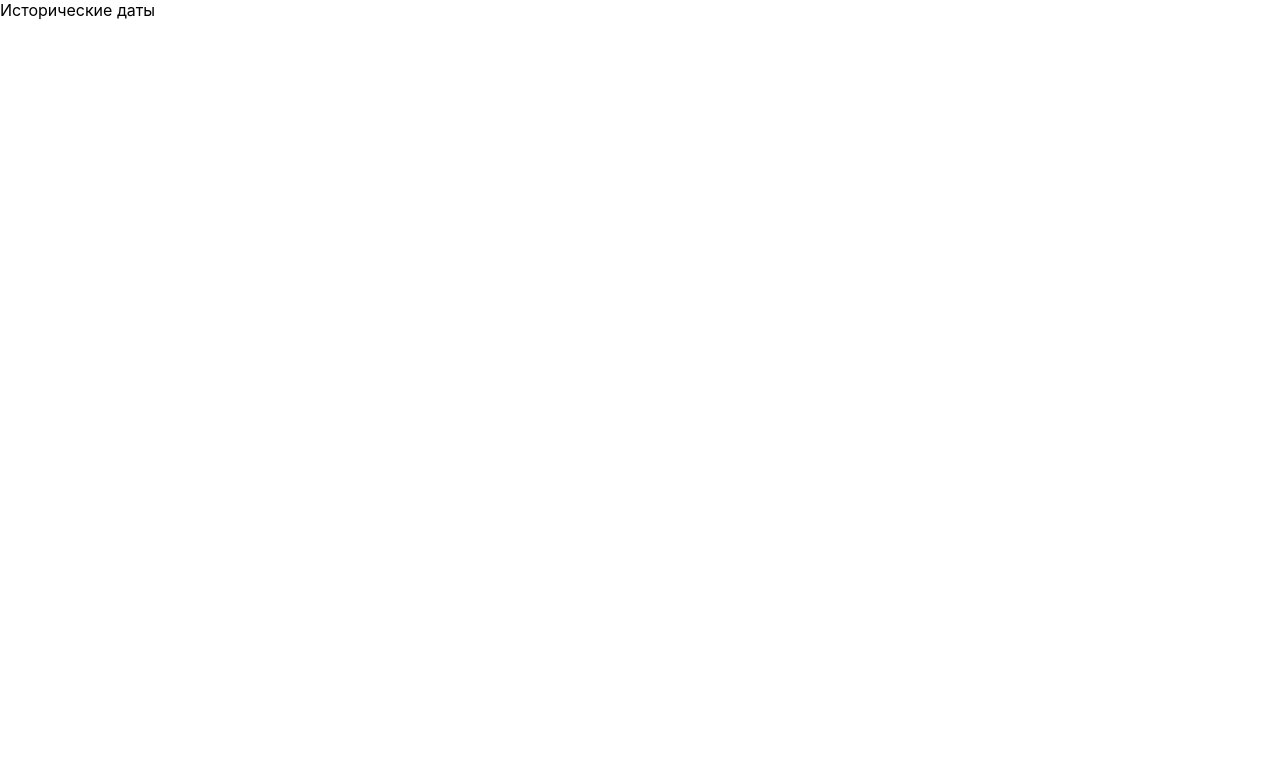
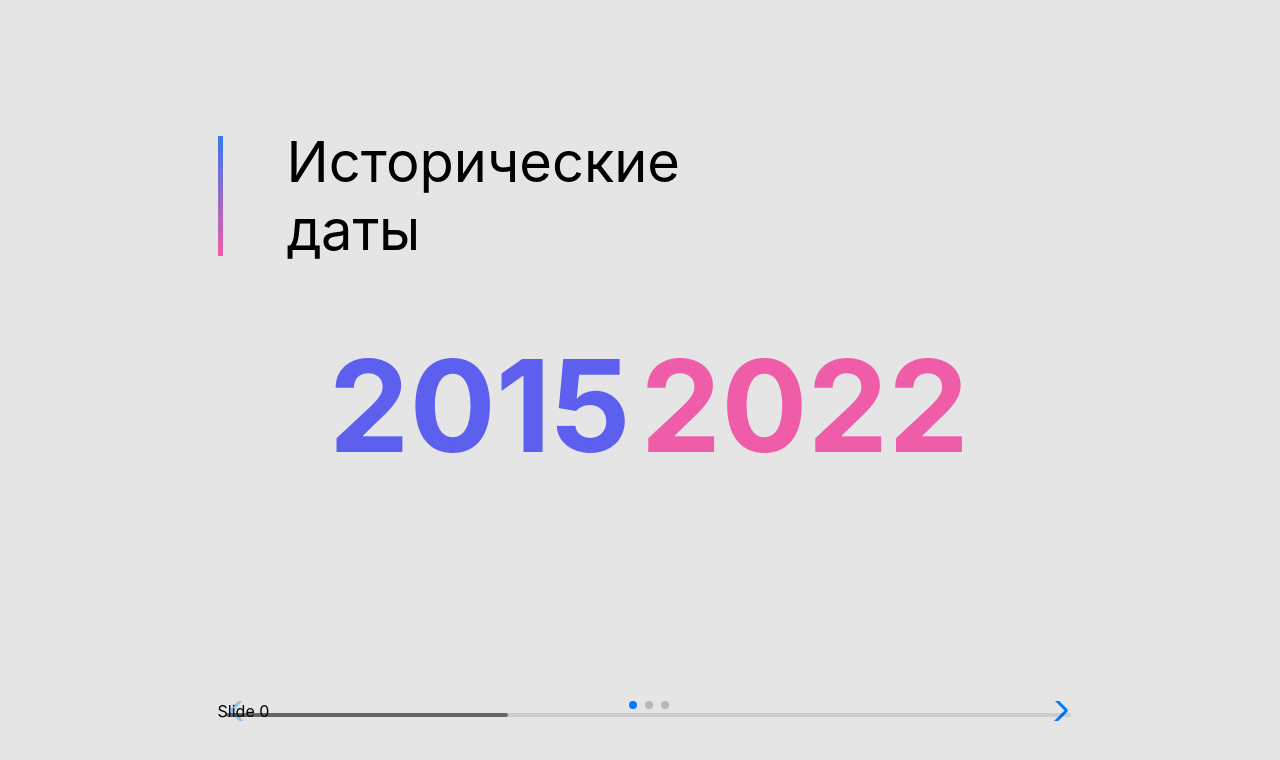
Before and after one commit to Cheleste1994/historical-dates, a React (Create React App) app: page / in a window 1280 px wide. Shown: the top 760 px of the page. Built offline with nearby package versions, Linux system fonts and the light colour scheme.

Commit message:
feat: add header and years components

```diff
--- a/package.json
+++ b/package.json
@@ -14,11 +14,12 @@
     "react-dom": "^18.2.0",
     "react-scripts": "5.0.1",
     "sass": "^1.69.7",
+    "swiper": "^11.0.5",
     "typescript": "^4.9.5",
     "web-vitals": "^2.1.4"
   },
   "scripts": {
-    "start": "react-scripts start",
+    "dev": "react-scripts start",
     "build": "react-scripts build",
     "test": "react-scripts test",
     "eject": "react-scripts eject"
--- a/public/index.html
+++ b/public/index.html
@@ -5,39 +5,9 @@
     <link rel="icon" href="%PUBLIC_URL%/favicon.ico" />
     <meta name="viewport" content="width=device-width, initial-scale=1" />
     <meta name="theme-color" content="#000000" />
-    <meta
-      name="description"
-      content="Web site created using create-react-app"
-    />
-    <link rel="apple-touch-icon" href="%PUBLIC_URL%/logo192.png" />
-    <!--
-      manifest.json provides metadata used when your web app is installed on a
-      user's mobile device or desktop. See https://developers.google.com/web/fundamentals/web-app-manifest/
-    -->
-    <link rel="manifest" href="%PUBLIC_URL%/manifest.json" />
-    <!--
-      Notice the use of %PUBLIC_URL% in the tags above.
-      It will be replaced with the URL of the `public` folder during the build.
-      Only files inside the `public` folder can be referenced from the HTML.
-
-      Unlike "/favicon.ico" or "favicon.ico", "%PUBLIC_URL%/favicon.ico" will
-      work correctly both with client-side routing and a non-root public URL.
-      Learn how to configure a non-root public URL by running `npm run build`.
-    -->
     <title>React App</title>
   </head>
   <body>
-    <noscript>You need to enable JavaScript to run this app.</noscript>
     <div id="root"></div>
-    <!--
-      This HTML file is a template.
-      If you open it directly in the browser, you will see an empty page.
-
-      You can add webfonts, meta tags, or analytics to this file.
-      The build step will place the bundled scripts into the <body> tag.
-
-      To begin the development, run `npm start` or `yarn start`.
-      To create a production bundle, use `npm run build` or `yarn build`.
-    -->
   </body>
 </html>
--- a/src/App.scss
+++ b/src/App.scss
@@ -1,38 +1,18 @@
 .App {
-  text-align: center;
-}
+  display: flex;
+  flex-direction: column;
+  min-height: 100dvh;
+  position: relative;
+  padding-left: clamp(20px, 17vw, 322px);
+  padding-right: clamp(20px, 17vw, 200px);
+  gap: clamp(56px, 5vw, 96px);
+  background-color: #E5E5E5;
 
-.App-logo {
-  height: 40vmin;
-  pointer-events: none;
-}
-
-@media (prefers-reduced-motion: no-preference) {
-  .App-logo {
-    animation: App-logo-spin infinite 20s linear;
+  .main {
+    flex: 1;
+    display: flex;
+    flex-direction: column;
+    gap: clamp(57px, 17vw, 281px);
+    width: 100%;
   }
 }
-
-.App-header {
-  background-color: #282c34;
-  min-height: 100vh;
-  display: flex;
-  flex-direction: column;
-  align-items: center;
-  justify-content: center;
-  font-size: calc(10px + 2vmin);
-  color: white;
-}
-
-.App-link {
-  color: #61dafb;
-}
-
-@keyframes App-logo-spin {
-  from {
-    transform: rotate(0deg);
-  }
-  to {
-    transform: rotate(360deg);
-  }
-}
--- a/src/App.tsx
+++ b/src/App.tsx
@@ -1,10 +1,18 @@
-import React from 'react';
-import './App.scss';
-import Header from './components/Header/Header';
+import Header from "./components/Header/Header";
+import Years from "./components/Years/Years";
+import CustomSwiper from "./components/CustomSwiper/CustomSwiper";
+
+import "./App.scss";
 
 function App() {
   return (
-    <Header />
+    <div className="App">
+      <Header />
+      <main className="main">
+        <Years />
+        <CustomSwiper />
+      </main>
+    </div>
   );
 }
 
--- /dev/null
+++ b/src/components/CustomSwiper/CustomSwiper.tsx
@@ -0,0 +1,36 @@
+import { useState } from "react";
+import { Navigation, Pagination, Scrollbar, A11y, Controller  } from "swiper/modules";
+
+import { Swiper, SwiperSlide } from "swiper/react";
+import { EffectFade } from "swiper/modules";
+
+import "swiper/css";
+import "swiper/css/effect-fade";
+import "swiper/css/navigation";
+import "swiper/css/pagination";
+import "swiper/css/scrollbar";
+
+export default function CustomSwiper() {
+  const [controlledSwiper, setControlledSwiper] = useState(null);
+
+  return (
+    <div>
+      <Swiper
+        modules={[Navigation, Pagination, Scrollbar, A11y, EffectFade, Controller]}
+        effect="fade"
+        spaceBetween={50}
+        slidesPerView={3}
+        navigation
+        pagination={{ clickable: true }}
+        scrollbar={{ draggable: true }}
+        onSwiper={setControlledSwiper}
+        controller={{ control: controlledSwiper }}
+        onSlideChange={() => console.log("slide change")}
+      >
+        {[1, 2, 3].map((i, el) => {
+          return <SwiperSlide key={el}>Slide {el}</SwiperSlide>;
+        })}
+      </Swiper>
+    </div>
+  );
+}
--- /dev/null
+++ b/src/components/Header/Header.module.scss
@@ -0,0 +1,19 @@
+.header {
+  display: flex;
+  flex-wrap: nowrap;
+  font-size: clamp(48px, 10vw, 56px);
+  align-items: center;
+  padding-top: clamp(59px, 16vh, 170px) ;
+  gap: clamp(5px, 5vw, 78px);
+
+  div:first-child {
+    height: 120px;
+    width: 5px;
+    background: linear-gradient(#3877EE, #EF5DA8);
+  }
+
+  div:last-child {
+    max-width: 134px;
+    width: 100%;
+  }
+}
--- a/src/components/Header/Header.tsx
+++ b/src/components/Header/Header.tsx
@@ -1,5 +1,10 @@
-import React from "react";
+import styles from "./Header.module.scss";
 
 export default function Header() {
-  return <header>Исторические даты</header>;
+  return (
+    <header className={styles.header}>
+      <div />
+      <div>Исторические даты</div>
+    </header>
+  );
 }
--- /dev/null
+++ b/src/components/Years/Years.module.scss
@@ -0,0 +1,18 @@
+.years {
+  font-size: clamp(56px, 10vw, 200px);
+  font-weight: bold;
+  display: flex;
+  flex-wrap: nowrap;
+  justify-content: space-between;
+  width: clamp(273px, 50vw, 973px);
+  align-self: center;
+
+  span:first-child {
+    color: #5D5FEF;
+  }
+
+  span:last-child {
+    color: #EF5DA8;
+  }
+
+}
--- /dev/null
+++ b/src/components/Years/Years.tsx
@@ -0,0 +1,9 @@
+import styles from "./Years.module.scss";
+
+export default function Years() {
+  return (
+    <div className={styles.years}>
+      <span>2015</span><span>2022</span>
+    </div>
+  )
+}
--- a/src/index.scss
+++ b/src/index.scss
@@ -1,3 +1,10 @@
+* {
+  margin: 0;
+  padding: 0;
+  border: 0;
+  box-sizing: border-box;
+}
+
 body {
   margin: 0;
   font-family: -apple-system, BlinkMacSystemFont, 'Segoe UI', 'Roboto', 'Oxygen',
```
Also changed, not shown: 1 other file (tests, documents, lock files or other folders).
